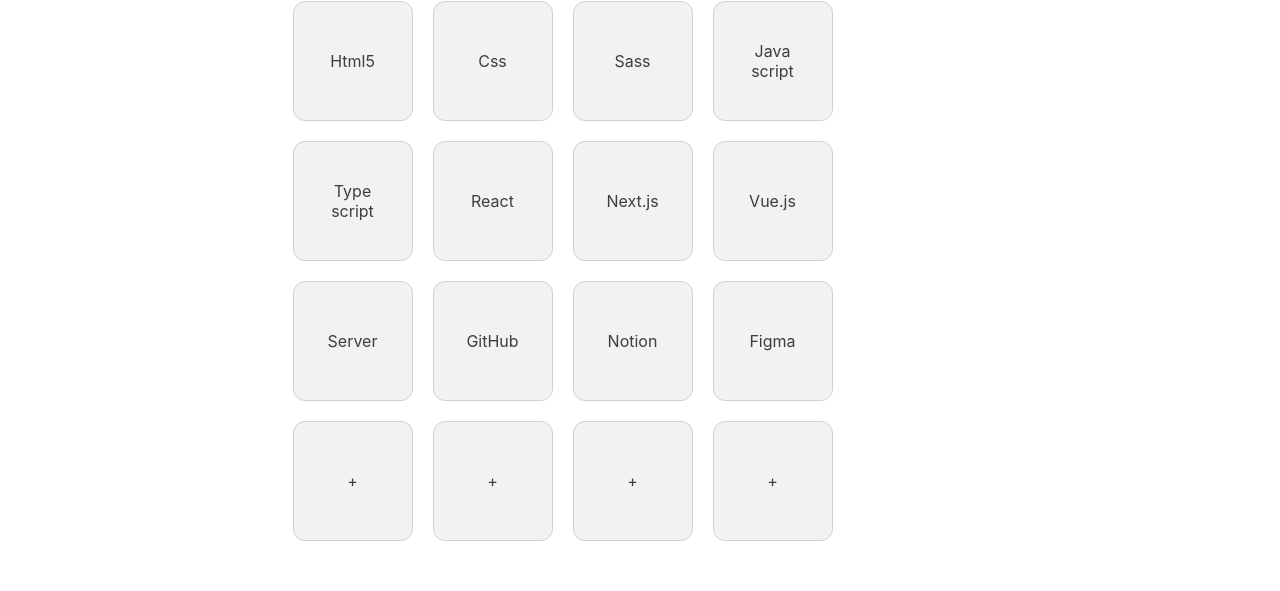
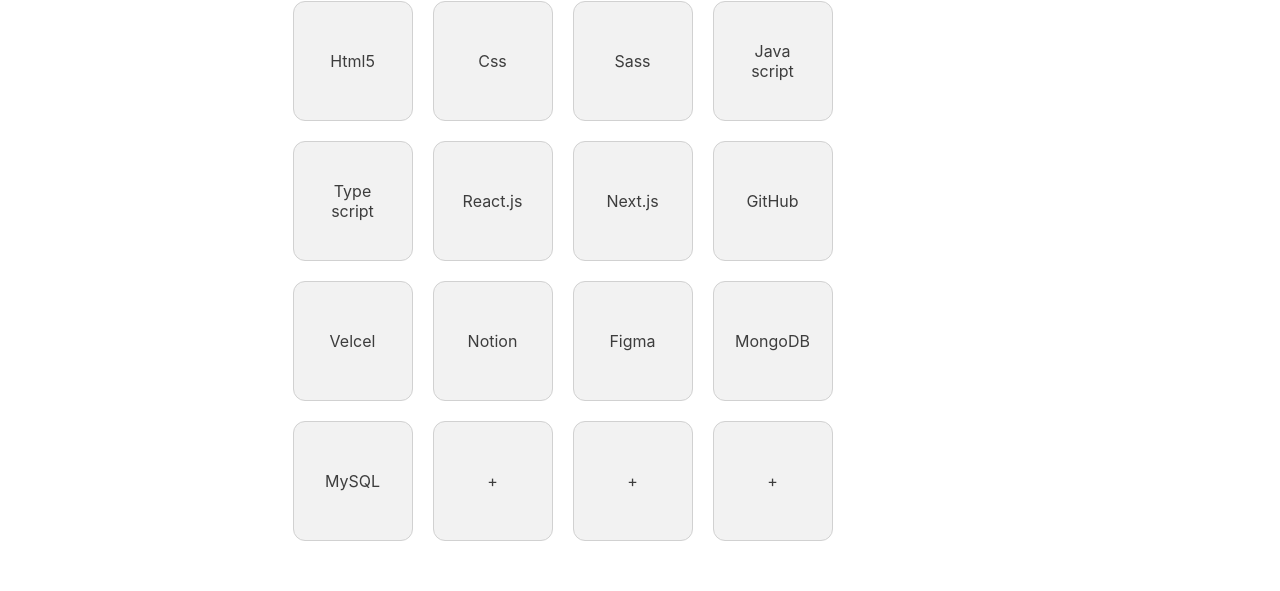
Before and after one commit to kimziyeon/portfolio, a React (Create React App) app: page / in a window 1280 px wide. Shown: the part 1506-2097 px from the top of the page. Built offline with nearby package versions, Linux system fonts and the light colour scheme; no server answers; a web font is replaced by a local one.

Commit message:
20240421

```diff
--- a/src/component/About.jsx
+++ b/src/component/About.jsx
@@ -81,14 +81,14 @@
                             <div>Sass</div>
                             <div>Java<br />script</div>
                             <div>Type<br />script</div>
-                            <div>React</div>
+                            <div>React.js</div>
                             <div>Next.js</div>
-                            <div>Vue.js</div>
-                            <div>Server</div>
                             <div>GitHub</div>
+                            <div>Velcel</div>
                             <div>Notion</div>
                             <div>Figma</div>
-                            <div>+</div>
+                            <div>MongoDB</div>
+                            <div>MySQL</div>
                             <div>+</div>
                             <div>+</div>
                             <div>+</div>
```
Also changed, not shown: 1 other file (tests, documents, lock files or other folders).
